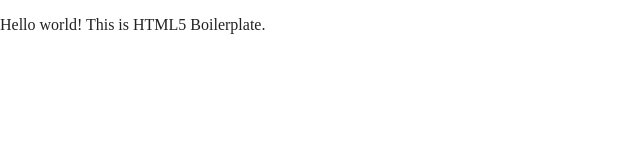
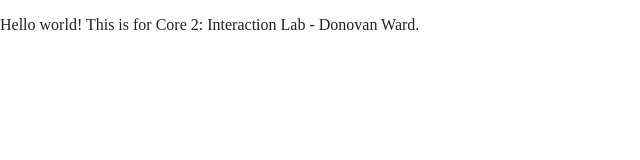
Before and after one commit to donovanwardd/core-2-int-lab, a website built with Parcel: page index.html in a window 1280 px wide. Shown: the whole page, without its empty margins (0-640 px from the left). Built offline with nearby package versions, Linux system fonts and the light colour scheme.

Commit message:
Update index.html

```diff
--- a/index.html
+++ b/index.html
@@ -25,7 +25,7 @@
 <body>
 
   <!-- Add your site or application content here -->
-  <p>Hello world! This is HTML5 Boilerplate.</p>
+  <p>Hello world! This is for Core 2: Interaction Lab - Donovan Ward.</p>
   <script src="js/vendor/modernizr-3.11.2.min.js"></script>
   <script src="js/plugins.js"></script>
   <script src="js/main.js"></script>
```
